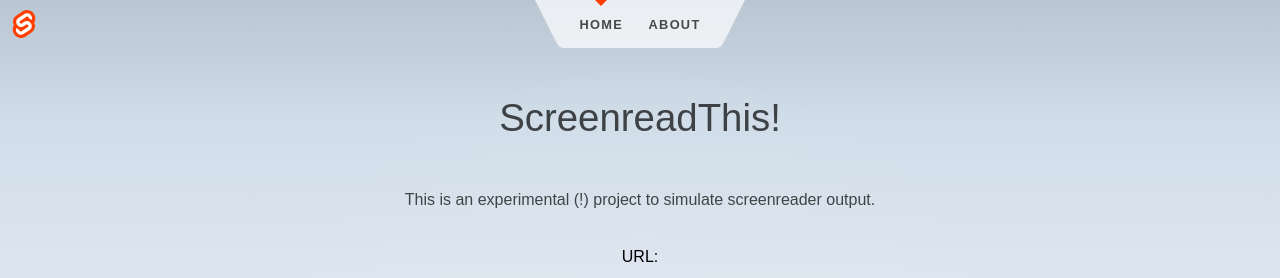
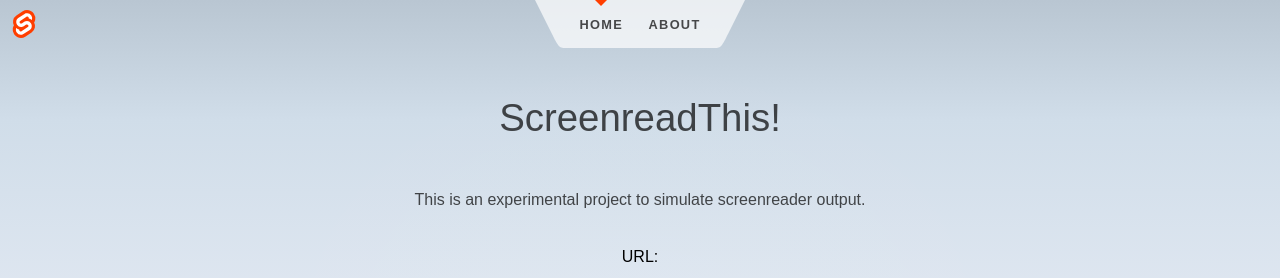
Before and after one commit to mandrasch/screenreadthis, a SvelteKit app: page / in a window 1280 px wide. Shown: the top 278 px of the page. Built offline with nearby package versions, Linux system fonts and the light colour scheme.

Commit message:
clean up

```diff
--- a/src/routes/+page.svelte
+++ b/src/routes/+page.svelte
@@ -3,7 +3,6 @@
 	import { onMount } from 'svelte';
 	import { Jumper } from 'svelte-loading-spinners';
 	import JSONTree from 'svelte-json-tree';
-	import { children } from 'svelte/internal';
 
 	// https://svelte.dev/tutorial/bind-this (get ref to component, nice!)
 	let readNextBtn: HTMLButtonElement,
@@ -178,7 +177,7 @@
 
 <section>
 	<h1>ScreenreadThis!</h1>
-	<p>This is an experimental (!) project to simulate screenreader output.</p>
+	<p>This is an experimental project to simulate screenreader output.</p>
 
 	<form on:submit|preventDefault={() => handleSubmit()}>
 		<label for="requestedUrl">URL:</label>
--- a/svelte.config.js
+++ b/svelte.config.js
@@ -10,11 +10,6 @@ const config = {
 
 	kit: {
 		adapter: adapter(),
-
-		// Override http methods in the Todo forms
-		methodOverride: {
-			allowed: ['PATCH', 'DELETE']
-		}
 	}
 };
 
```
